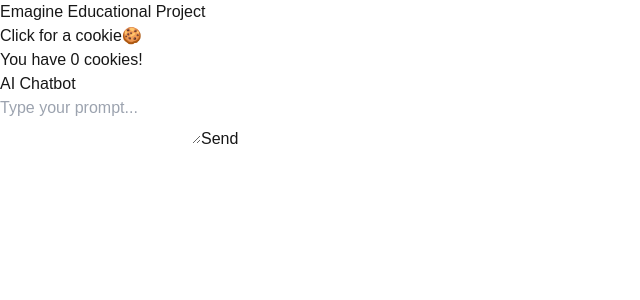
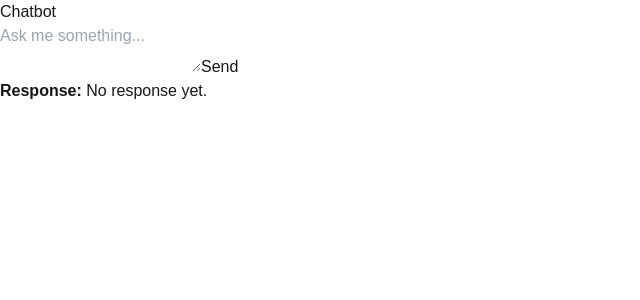
Before and after one commit to Bdonah/Imagine-proj, a Next.js app: page / in a window 1280 px wide. Shown: the top 300 px of the page, without its empty margins (0-640 px from the left). Built offline with nearby package versions, Linux system fonts and the light colour scheme.

Commit message:
fix: fix the front end of the AI chatbot

```diff
--- a/src/app/page.tsx
+++ b/src/app/page.tsx
@@ -2,42 +2,13 @@
 
 import { useState } from "react";
 
-export default function Home() {
-  return (
-    <>
-      <h1 className="text-2xl text-center">Emagine Educational Project</h1>
-      <ClickCounter />
-      <OllamaChat />
-    </>
-  );
-}
-
-function ClickCounter() {
-  const [count, setCount] = useState(0);
-
-  return (
-    <div className="flex flex-col items-center text-center mt-4">
-      <button
-        className="w-44 h-44 bg-[#D2B48C] text-black text-3xl font-sans rounded-full flex items-center justify-center shadow-md hover:bg-[#C2A178]"
-        onClick={() => setCount(count + 1)}
-      >
-        Click for a cookie🍪
-      </button>
-      <h1 className="text-4xl mt-4">You have {count} cookies!</h1>
-    </div>
-  );
-}
-
-function OllamaChat() {
+export default function HomePage() {
   const [prompt, setPrompt] = useState("");
   const [response, setResponse] = useState("");
   const [loading, setLoading] = useState(false);
 
-  const sendPrompt = async () => {
-    if (!prompt.trim()) {
-      alert("Please enter a prompt!");
-      return;
-    }
+  async function handleSend() {
+    if (!prompt) return;
 
     setLoading(true);
     setResponse("");
@@ -49,40 +20,39 @@ function OllamaChat() {
         body: JSON.stringify({ prompt }),
       });
 
-      if (!res.ok) {
-        throw new Error(`Server error: ${res.status}`);
+      if (!res.ok) throw new Error("Failed to fetch response");
+
+      const data = await res.json();
+      setResponse(data.response);
+    } catch (error) {
+      setResponse("Error fetching response");
+      console.error(error);
     }
 
-      const data = await res.json();
-      setResponse(data.response || "⚠️ No response received.");
-    } catch (error) {
-      if (error instanceof Error) {
-        setResponse(`⚠️ Error: ${error.message}`);
-      } else {
-        setResponse("⚠️ An unknown error occurred.");
-      }
-    } finally {
     setLoading(false);
   }
-  };
 
   return (
-    <div className="p-4 text-center">
-      <h2 className="text-xl mt-6 text-white">AI Chatbot</h2>
+    <main className="flex min-h-screen flex-col items-center justify-center p-4">
+      <div className="p-4 max-w-lg mx-auto">
+        <h1 className="text-2xl font-bold mb-4">Chatbot</h1>
         <textarea
-        className="border p-2 w-full h-32 bg-white text-black rounded-md"
+          className="w-full p-2 border rounded"
+          placeholder="Ask me something..."
           value={prompt}
           onChange={(e) => setPrompt(e.target.value)}
-        placeholder="Type your prompt..."
         />
         <button
-        onClick={sendPrompt}
-        className="mt-2 p-2 bg-blue-500 text-white rounded-md hover:bg-blue-700"
+          onClick={handleSend}
           disabled={loading}
+          className="mt-2 p-2 bg-blue-500 text-white rounded"
         >
-        {loading ? "Generating..." : "Send"}
+          {loading ? "Thinking..." : "Send"}
         </button>
-      <div className="mt-4 p-2 border text-white">{response}</div>
+        <div className="mt-4 p-2 border rounded">
+          <strong>Response:</strong> {response || "No response yet."}
         </div>
+      </div>
+    </main>
   );
 }
```
Lines whose indentation alone changed are shown as unchanged.
